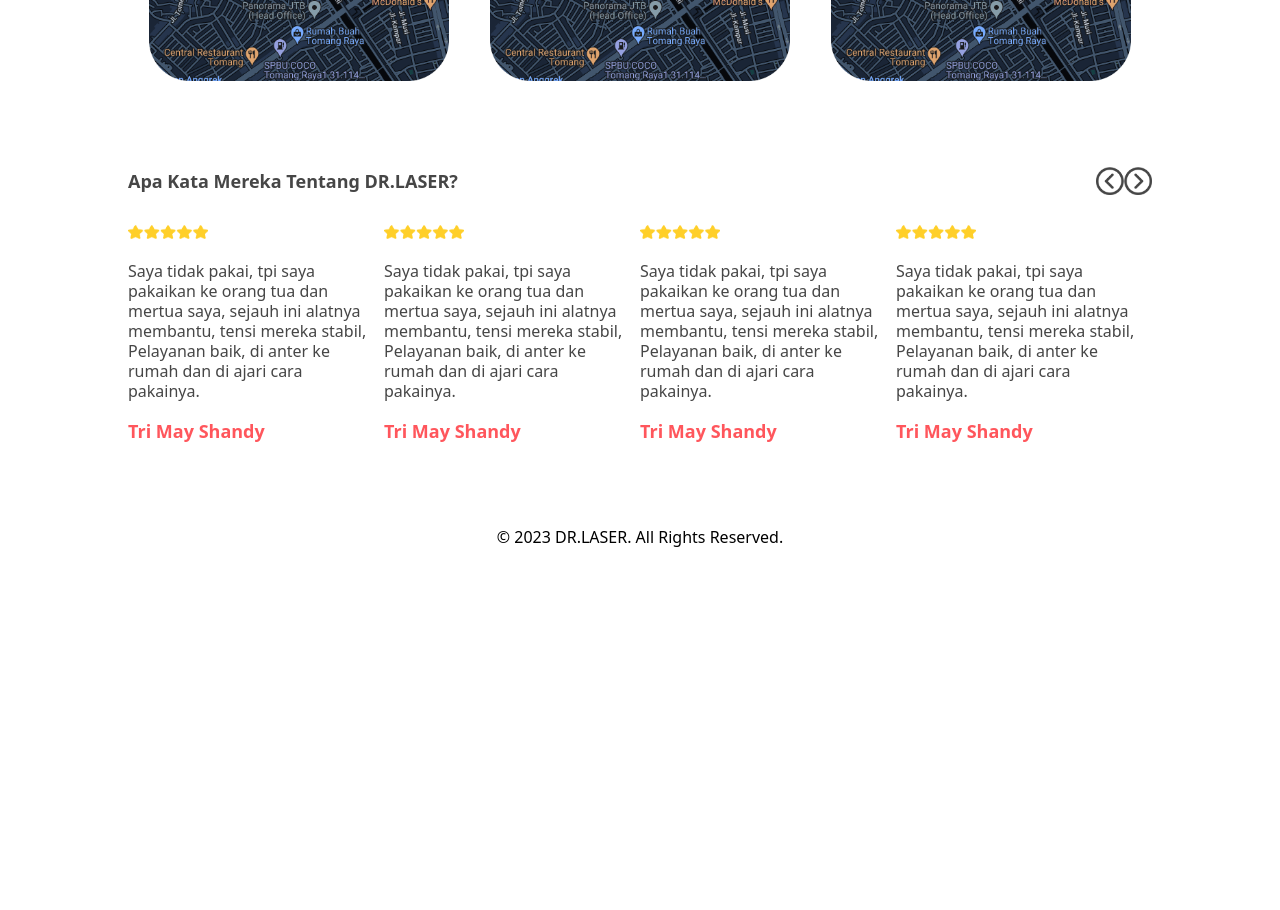
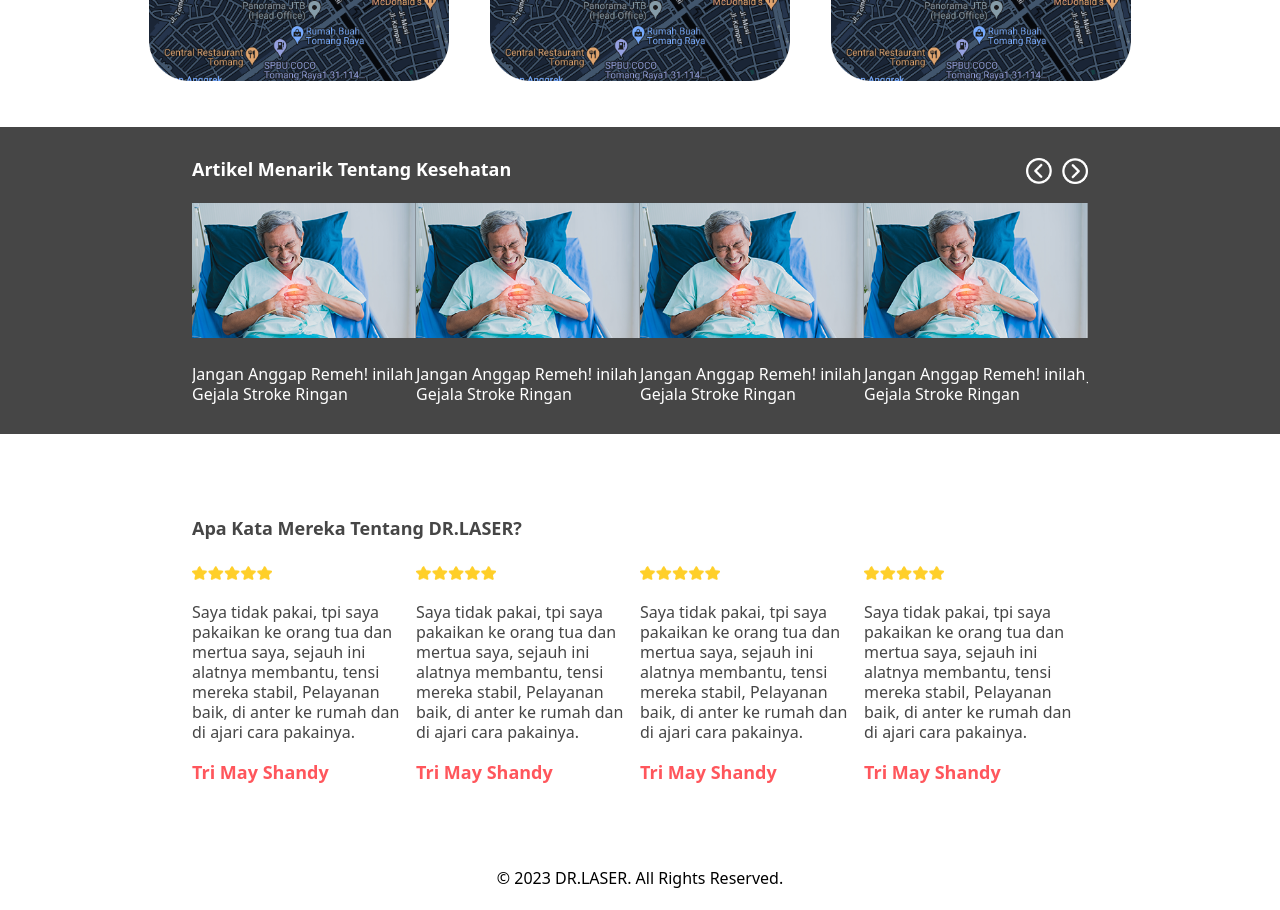
Before and after one commit to yudhaeric/dr-laser, a Next.js app: page / in a window 1280 px wide. Shown: the part 4260-5170 px from the top of the page. Before the commit the page ends 4829 px from the top, so only its background shows below. Built offline with nearby package versions, Linux system fonts and the light colour scheme.

Commit message:
Update Article Both Desktop & Mobile

```diff
--- a/pages/index.js
+++ b/pages/index.js
@@ -70,6 +70,52 @@ export default function Home() {
     autoplaySpeed: 5000,
     prevArrow: null,
     nextArrow: null
+  };
+
+  const NextArticle = ({ onClick }) => (
+    <button className="custom-next-arrow absolute -top-[22%] right-[0%]" onClick={onClick}>
+      <Image
+        src="/arrow-right-article.png"
+        width={26}
+        height={26}
+        alt=""
+      />
+    </button>
+  );
+
+  const PrevArticle = ({ onClick }) => (
+    <button className="custom-prev-arrow absolute -top-[22%] right-[10%] lg:right-[4%]" onClick={onClick}>
+      <Image
+        src="/arrow-left-article.png"
+        width={26}
+        height={26}
+        alt=""
+      />
+    </button>
+  );
+
+  let articleMobileSettings = {
+    arrows: true,
+    infinite: true,
+    speed: 500,
+    slidesToShow: 1,
+    slidesToScroll: 1,
+    autoplay: true,
+    autoplaySpeed: 5000,
+    nextArrow: <NextArticle />,
+    prevArrow: <PrevArticle />
+  };
+
+  let articleDesktopSettings = {
+    arrows: true,
+    infinite: true,
+    speed: 500,
+    slidesToShow: 4,
+    slidesToScroll: 1,
+    autoplay: true,
+    autoplaySpeed: 5000,
+    prevArrow: <PrevArticle />,
+    nextArrow: <NextArticle />
   };
 
   let TheySaidMobileSettings = {
@@ -218,6 +264,14 @@ export default function Home() {
   ];
 
   const article = [
+    {
+      "image" : "/article/article.png",
+      "title" : "Jangan Anggap Remeh! inilah Gejala Stroke Ringan"
+    },
+    {
+      "image" : "/article/article.png",
+      "title" : "Jangan Anggap Remeh! inilah Gejala Stroke Ringan"
+    },
     {
       "image" : "/article/article.png",
       "title" : "Jangan Anggap Remeh! inilah Gejala Stroke Ringan"
@@ -572,7 +626,7 @@ export default function Home() {
           </div>
         </div>
       </div>
-      {/* Those Who Have Section Desktop */}
+      {/* Those Who Have Section */}
       <div id='testimoni' className='lg:w-[70%] lg:mx-[15%] w-[80%] mx-[10%]'>
         <div className='flex flex-col items-center justify-center mb-4 mt-10'>
           <h1 className='text-[#ff565c] font-bold text-[20pt]'>MEREKA YANG PERNAH</h1>
@@ -724,60 +778,54 @@ export default function Home() {
         </div>
       </div>
       {/* Article */}
-      <div className='mobile:hidden lg:hidden'>
-        <div className='flex flex-col items-center justify-center bg-[#464646] w-full py-7 mt-20'>
-          <div className='flex justify-between w-[80%]'>
-            <h1 className='text-lg font-bold text-white'>Artikel Menarik Tentang Kesehatan</h1>
-            <div className='flex gap-2'>
+      <div className='mt-10 bg-[#464646] w-full py-7'>
+        <div className='lg:w-[70%] lg:mx-[15%] w-[80%] mx-[10%]'>
+          <h1 className='text-lg font-bold text-white mb-5 w-[70%]'>Artikel Menarik Tentang Kesehatan</h1>
+          <div className='lg:hidden'>
+            <Slider {...articleMobileSettings}>
+              {article.map((item, index) => {
+                return (
+                  <div key={index}>
                     <Image
-                src="/arrow-left-article.png"
-                width={28}
-                height={28}
-                alt="Arrow Left Icon"
+                      src={item.image}
+                      width={320}
+                      height={188}
+                      alt=""
                     />
-              <Image
-                src="/arrow-right-article.png"
-                width={28}
-                height={28}
-                alt="Arrow Right Icon"
-              />
+                    <div className='text-white leading-5 mt-5 px-3'>
+                      {item.title}
                     </div>
                   </div>
-          <div className='flex items-center justify-center w-[80%] mt-10 gap-5'>
-            {article.map((item) => {
+                )
+              })}
+            </Slider>
+          </div>
+          <div className='mobile:hidden lg:inline'>
+            <Slider {...articleDesktopSettings}>
+              {article.map((item, index) => {
                 return (
-                <>
-                  <div className='flex flex-col justify-center'>
+                  <div key={index}>
                     <Image
                       src={item.image}
                       width={235}
                       height={142}
-                      alt="Arrow Right Icon"
+                      alt=""
                     />
-                    <div className='flex items-center mt-5'>
-                      <div className='w-[75%] text-white leading-5'>
+                    <div className='text-white leading-5 mt-5'>
                       {item.title}
                     </div>
-                      <Image
-                        className='ml-6'
-                        src="/arrow-red-right-article.png"
-                        width={24}
-                        height={24}
-                        alt="Arrow Right Icon"
-                      />
                   </div>
-                  </div>
-                </>
                 )
               })}
+            </Slider>
           </div>
         </div>
       </div>
       {/* They Said */}
-      <div className='mt-8 lg:mt-20'>
-        <div className='flex justify-between w-[80%] mx-[10%] mb-5'>
+      <div className='lg:mt-20 lg:w-[70%] lg:mx-[15%] w-[80%] mx-[10%] mt-8'>
+        <div className='flex justify-between mb-5'>
           <h1 className='lg:text-lg text-lg font-bold text-[#464646]'>Apa Kata Mereka Tentang DR.LASER?</h1>
-          <div className='mobile:hidden lg:inline lg:gap-3'>
+          <div className='mobile:hidden lg:hidden lg:gap-3'>
             <Image
               src="/arrow-left-said.png"
               width={28}
@@ -792,7 +840,7 @@ export default function Home() {
             />
           </div>
         </div>
-        <div className='w-[80%] mx-[10%]'>
+        <div className=''>
           <div className='lg:hidden'>
             <Slider {...TheySaidMobileSettings}>
               {theySaid.map((item, index) => {
```
Lines whose indentation alone changed are shown as unchanged.
